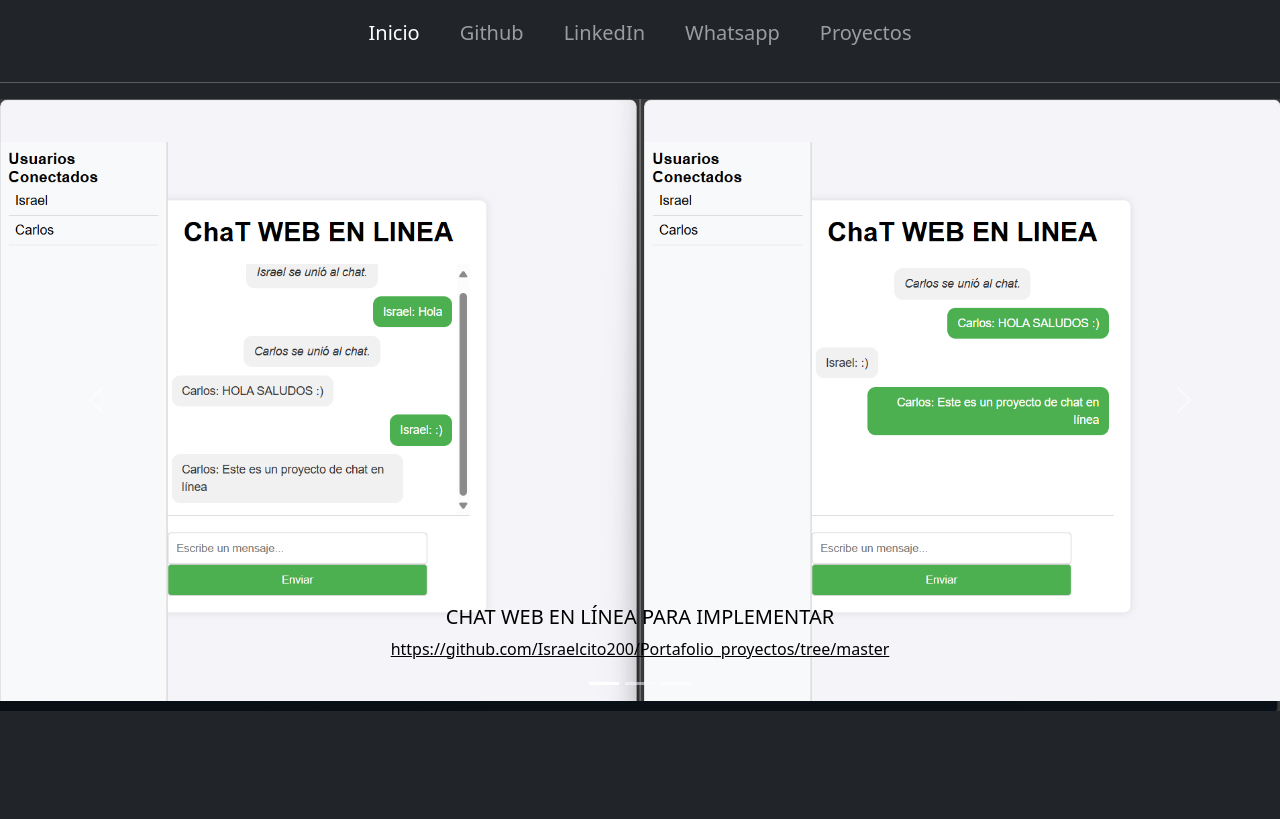
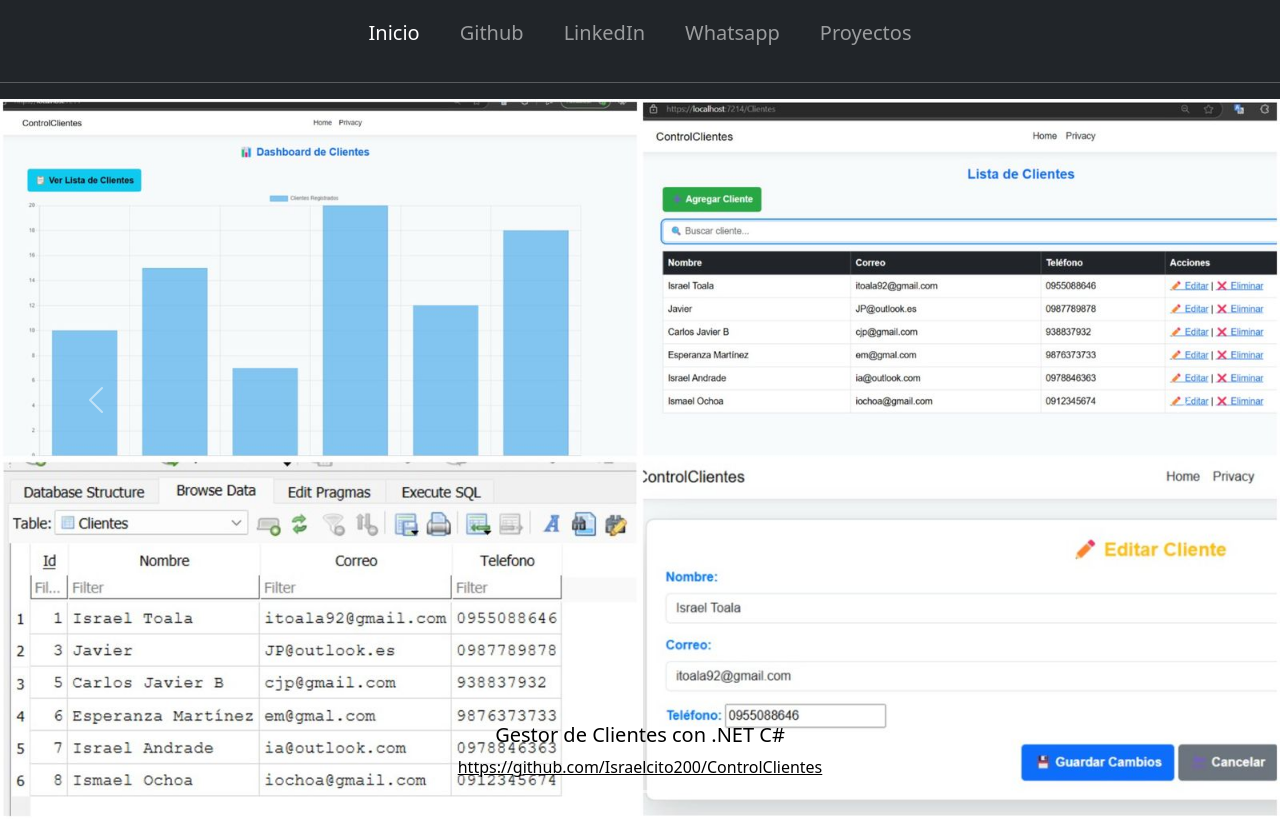
Before and after one commit to Israelcito200/tec-israeltoala.github.io, a plain HTML site: page proyectos-github.html in a window 1280 px wide. Drawn offline with nearby package versions, Linux system fonts and the light colour scheme.

Commit message:
Update 2proyectos-github.html

```diff
--- a/proyectos-github.html
+++ b/proyectos-github.html
@@ -85,6 +85,19 @@
             </a>
         </div>
     </div>
+
+
+                  <div class="carousel-item active">
+        <img src=".net.jpg" class="d-block w-100" alt="...">
+        <div class="carousel-caption d-none d-md-block">
+            <h5 style="color: black;">Gestor de Clientes con .NET C#</h5>
+            <a href="https://github.com/Israelcito200/ControlClientes"
+               target="_blank"
+               style="color: black; text-decoration: underline;">
+                https://github.com/Israelcito200/ControlClientes
+            </a>
+        </div>
+    </div>
 </div>
 
 
```
